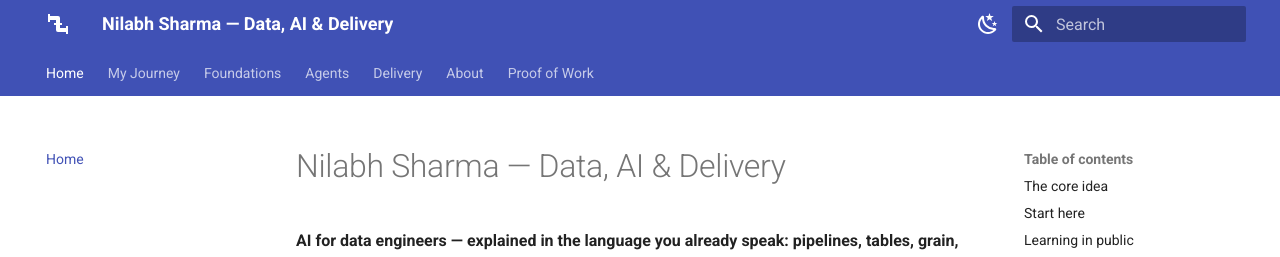
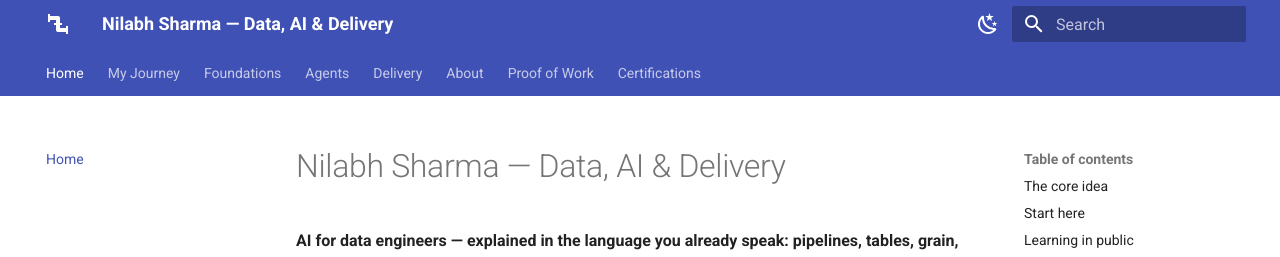
Before and after one commit to nilabh-sharma/nilabh-sharma, an MkDocs documentation site: the page built from docs/index.md, in a window 1280 px wide and 900 px high. Shown: the top 257 px of the window. Built offline with MkDocs 1.6.1 and Material for MkDocs 9.7.7, drawn with Linux system fonts in a browser that asks for light colours.

Commit message:
Add Certifications section to mkdocs.yml

```diff
--- a/mkdocs.yml
+++ b/mkdocs.yml
@@ -62,6 +62,7 @@ nav:
       - Managing AI projects: delivery/pm.md
   - About: about.md
   - Proof of Work: proof-of-work.md
+  - Certifications: certifications.md
 
 extra_css:
   - stylesheets/extra.css
```
